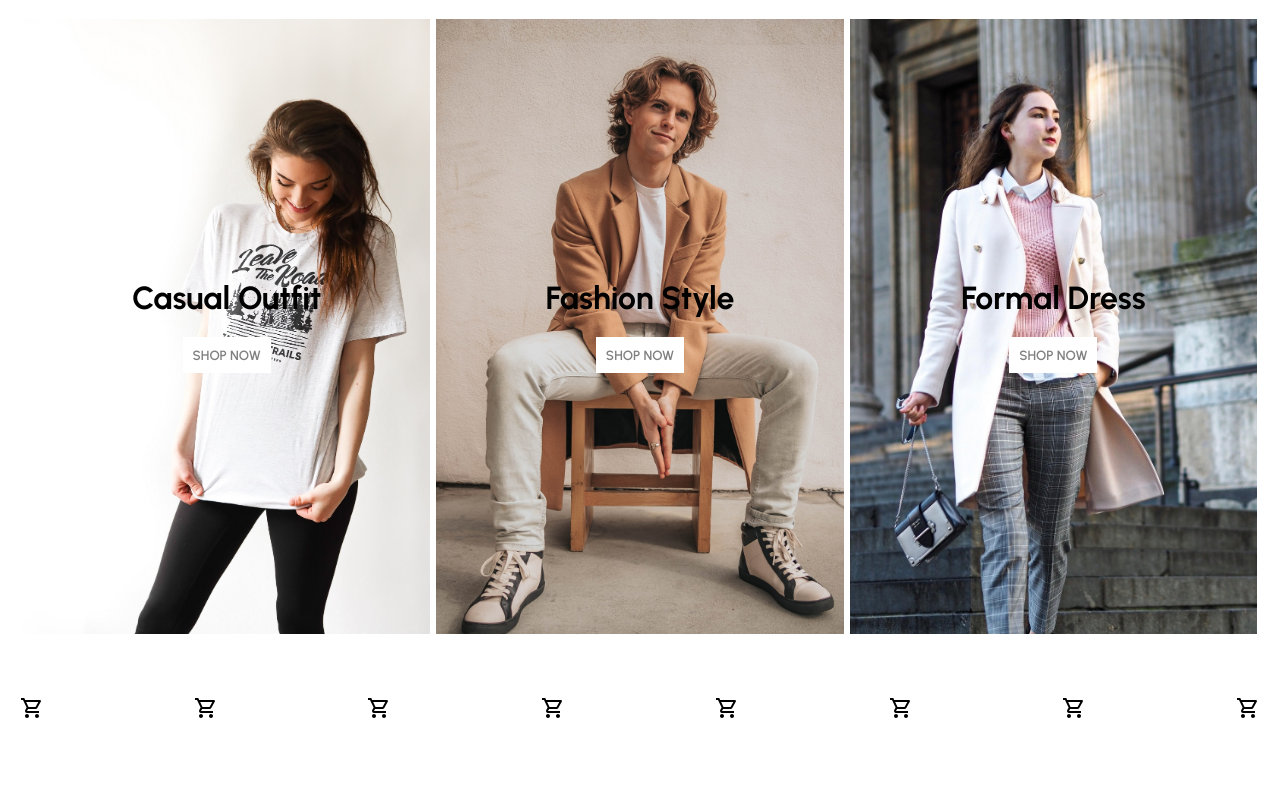
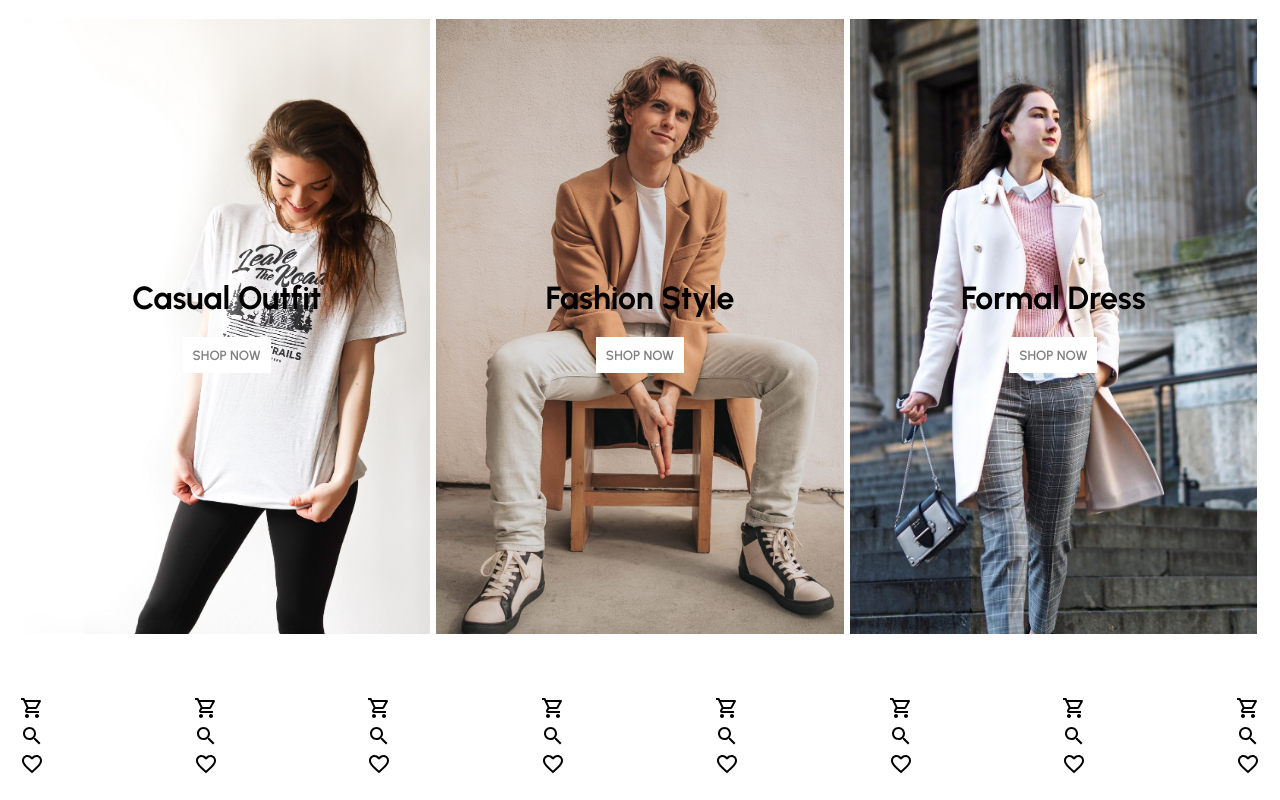
Before and after one commit to AliPooladmast/e-commerce, a React (Create React App) app: page / in a window 1280 px wide. Shown: the part 894-1694 px from the top of the page. Before the commit the page ends 1638 px from the top, so only its background shows below. Built offline with nearby package versions, Linux system fonts and the light colour scheme.

Commit message:
ProductItem: Add two more icons from mui for search and like

```diff
--- a/src/components/ProductItem/ProductItem.jsx
+++ b/src/components/ProductItem/ProductItem.jsx
@@ -1,7 +1,7 @@
 import {
   ShoppingCartOutlined,
-  SearchOutlinedIcon,
-  FavoriteBorderOutlinedIcon,
+  SearchOutlined,
+  FavoriteBorderOutlined,
 } from "@material-ui/icons";
 import React from "react";
 import style from "./ProductItem.module.scss";
@@ -15,6 +15,12 @@ const ProductItem = ({ item }) => {
           <div>
             <ShoppingCartOutlined />
           </div>
+          <div>
+            <SearchOutlined />
+          </div>
+          <div>
+            <FavoriteBorderOutlined />
+          </div>
         </div>
       </div>
     </div>
```
